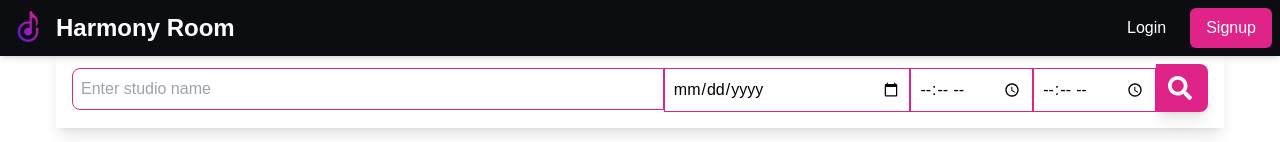
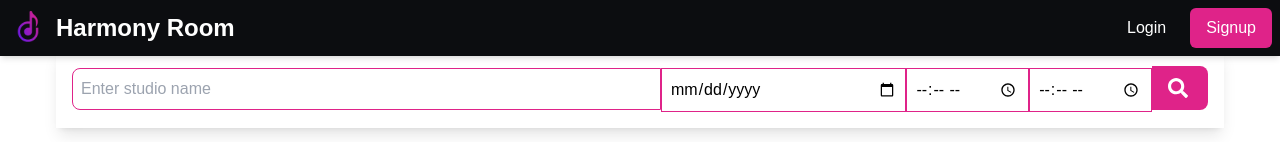
Before and after one commit to farrrahhh/harmony-room, a Next.js app in the folder harmony-room/: page /detailstudio in a window 1280 px wide. Shown: the top 142 px of the page. Built offline with nearby package versions, Linux system fonts and the light colour scheme.

Commit message:
keknya udah mendingan, entar kalo ada waktu dibenerin

```diff
--- a/harmony-room/src/components/SearchBar.tsx
+++ b/harmony-room/src/components/SearchBar.tsx
@@ -67,14 +67,10 @@ const SearchBar: React.FC<SearchBarProps> = ({ linkNavigate }) => {
       </div>
 
       {/* Search Button */}
-      <button
-        onClick={handleSearch}
-        className=" h-12 bg-primary p-3 shadow-lg hover:bg-primary-dark transition w-auto flex items-center justify-center rounded-r-lg"
+      <div className=" h-11 bg-primary p-4 w-auto flex items-center justify-center rounded-r-lg" onClick={handleSearch}>
+        <FaSearch className="mr-1 h-5 w-5" />
+      </div>
 
-      >
-        <FaSearch className="mr-1 h-6 w-6" />
-
-      </button>
     </div>
   );
 };
```
